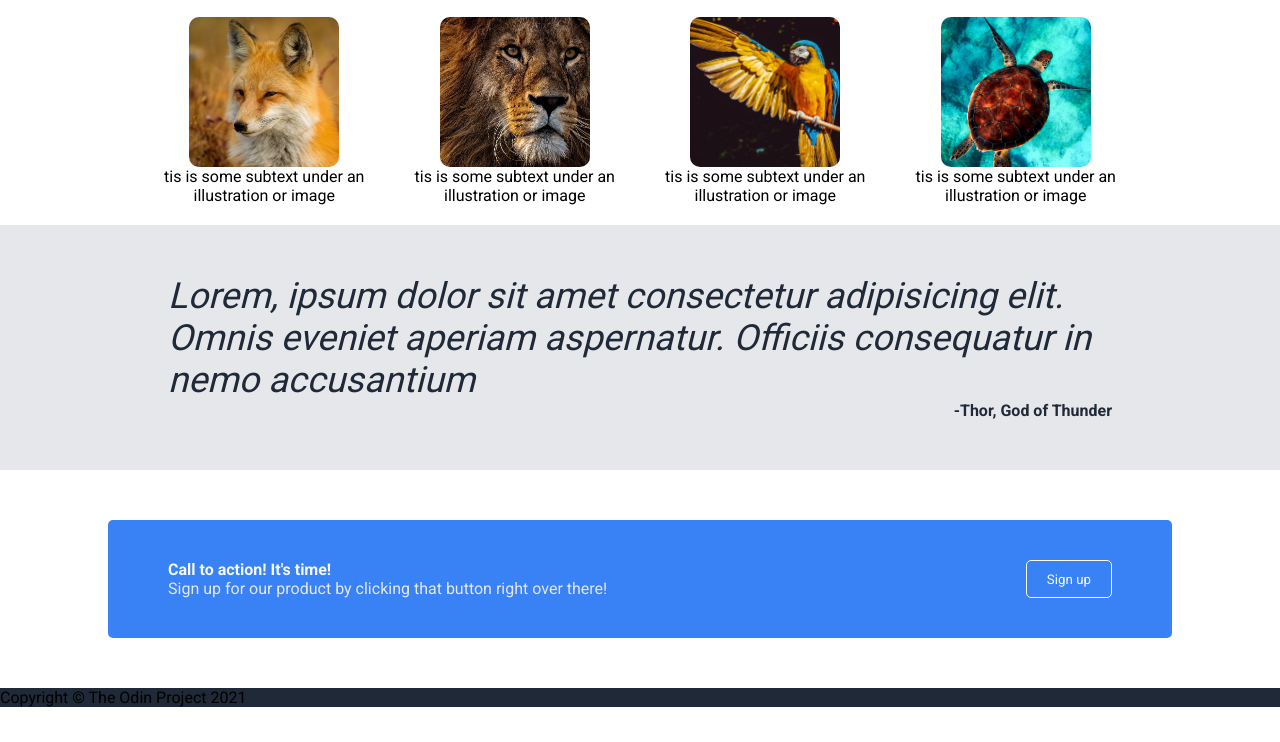
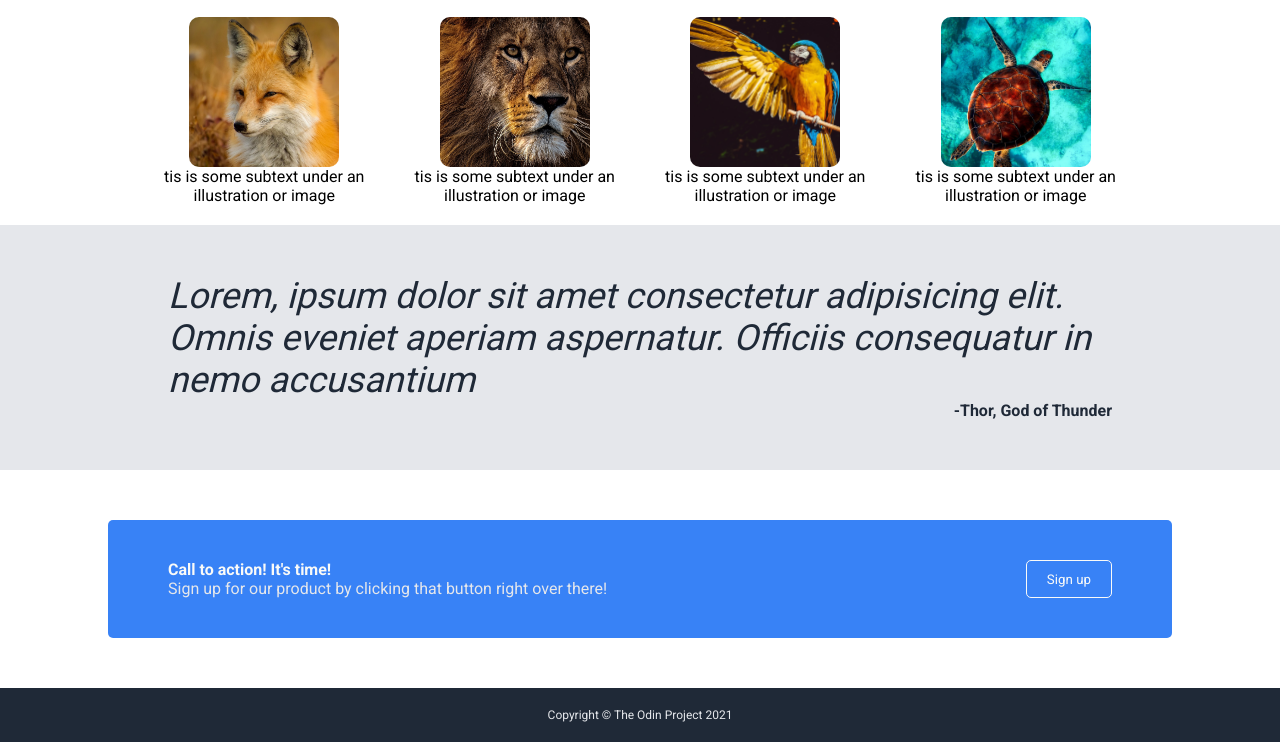
Before and after one commit to martyFay12/odin-landing-page-project, a plain HTML site: page index.html in a window 1280 px wide. Shown: the part 459-1201 px from the top of the page. Before the commit the page ends 1166 px from the top, so only its background shows below. Drawn offline with Linux system fonts and the light colour scheme.

Commit message:
Finish footer

```diff
--- a/css/style.css
+++ b/css/style.css
@@ -149,3 +149,12 @@ body > div > h2 {
 .blue-box p {
   color: #e5e7eb;
 }
+
+footer {
+  display: flex;
+  justify-content: center;
+  align-content: center;
+  padding: 20px;
+  color: #e5e7eb;
+  font-size: 12px;
+}
```
